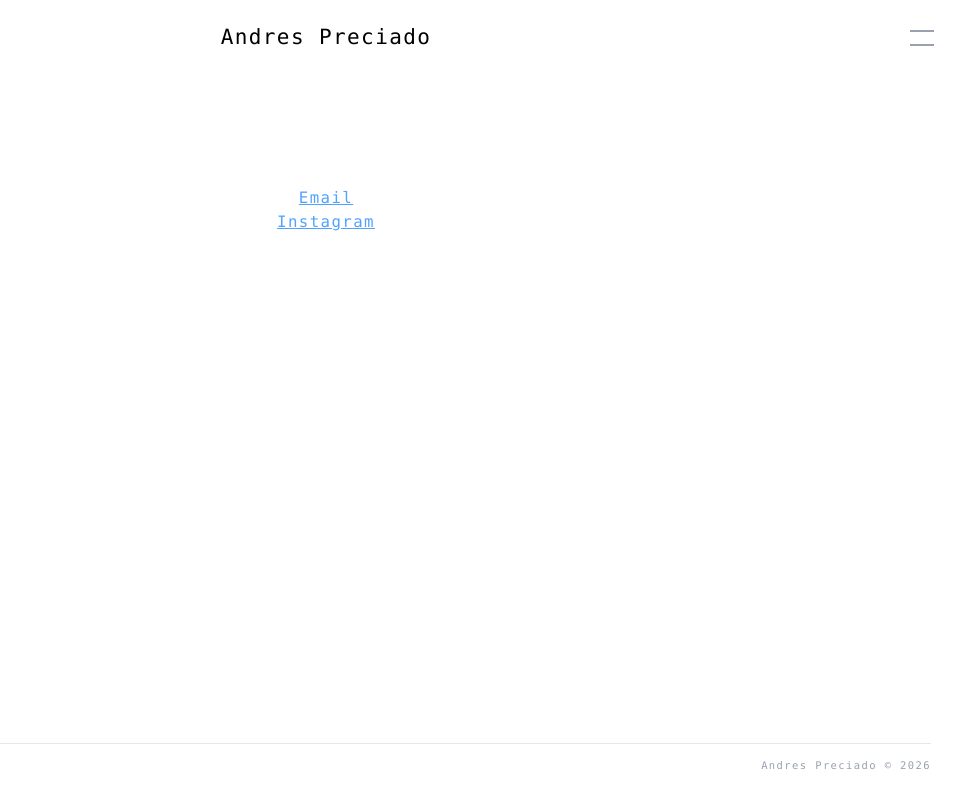
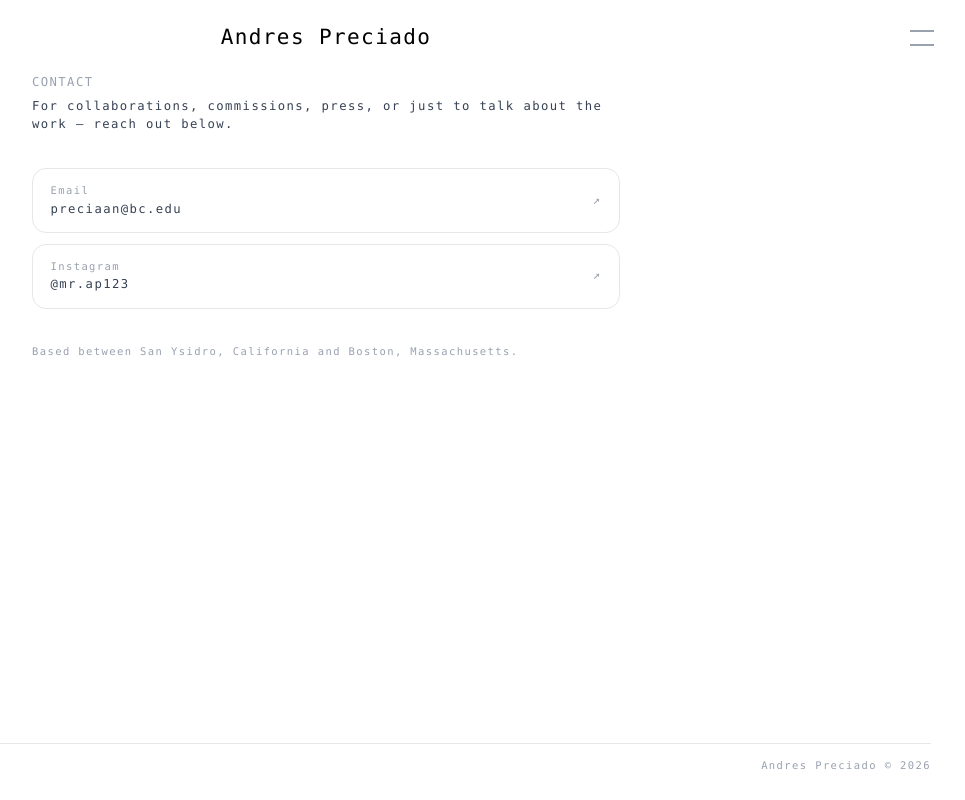
Before and after one commit to h7torres/andres-portfolio, a React (Vite) app: page /contact in a window 1280 px wide. Shown: the whole page, without its empty margins (314-1279 px from the left). Built offline with nearby package versions, Linux system fonts and the light colour scheme.

Commit message:
new contact

```diff
--- a/src/App.jsx
+++ b/src/App.jsx
@@ -2,19 +2,11 @@ import { BrowserRouter, Routes, Route } from "react-router-dom";
 import Bio from "./pages/Bio";
 import Landing from "./pages/Landing";
 import Works from "./pages/Works";
+import Contact from "./pages/Contact";
 import Navbar from "./components/Navbar";
 import Footer from "./components/Footer";
 import WorkDetail from "./pages/WorkDetail";
 import NotFound from "./pages/NotFound";
-
-function Contact() {
-  return (
-    <div className="px-10 mt-32 text-center text-lg font-mono">
-      <p><a href="mailto:preciaan@bc.edu" className="text-blue-400 underline">Email</a></p>
-      <p><a href="https://instagram.com/mr.ap123" target="_blank" rel="noopener noreferrer" className="text-blue-400 underline">Instagram</a></p>
-    </div>
-  );
-}
 
 function App() {
   return (
--- a/src/components/FadeImage.jsx
+++ b/src/components/FadeImage.jsx
@@ -10,7 +10,7 @@ export default function FadeImage({ src, className, alt = "", clip = true, ...pr
         src={src}
         alt={alt}
         onLoad={() => setLoaded(true)}
-        className={`w-full h-full object-cover transition-opacity duration-500 ease-in-out ${
+        className={`w-full h-full object-cover transition-opacity duration-[1400ms] ease-in-out ${
           loaded ? "opacity-100" : "opacity-0"
         }`}
         {...props}
--- a/src/data/projects.js
+++ b/src/data/projects.js
@@ -14,7 +14,7 @@ export const projects = [
   {
     slug: "frontera",
     title: "La Frontera",
-    collaborators: "In Collaboratioon with Hernany Torres and Sanchez Productions", // leave empty string if solo work, or fill in like above
+    collaborators: "In collaboration with Hernany Torres and Sanchez Productions.",
     description: "A triptych on the identities we carry.",
     year: "2024.",
     images: [
--- /dev/null
+++ b/src/pages/Contact.jsx
@@ -0,0 +1,52 @@
+// src/pages/Contact.jsx
+import { createElement } from "react";
+
+function ContactLink({ href, label, value, external }) {
+  return createElement(
+    "a",
+    {
+      href,
+      target: external ? "_blank" : undefined,
+      rel: external ? "noopener noreferrer" : undefined,
+      className:
+        "flex items-center justify-between border border-gray-200 rounded-2xl px-5 py-4 text-sm text-gray-700 hover:bg-gray-50 hover:border-gray-300 transition-colors focus:outline-none",
+    },
+    createElement(
+      "span",
+      { className: "flex flex-col" },
+      createElement("span", { className: "text-gray-400 text-xs mb-1" }, label),
+      createElement("span", null, value)
+    ),
+    createElement("span", { className: "text-gray-400" }, "\u2197")
+  );
+}
+
+export default function Contact() {
+  return (
+    <div className="w-full flex flex-col items-center px-10">
+      <div className="w-full max-w-2xl mx-auto font-mono">
+        <p className="text-sm text-gray-400 mb-2">CONTACT</p>
+        <p className="text-gray-700 text-sm mb-10">
+          For collaborations, commissions, press, or just to talk about the work
+          &mdash; reach out below.
+        </p>
+        <div className="space-y-3">
+          <ContactLink
+            href="mailto:preciaan@bc.edu"
+            label="Email"
+            value="preciaan@bc.edu"
+          />
+          <ContactLink
+            href="https://instagram.com/mr.ap123"
+            label="Instagram"
+            value="@mr.ap123"
+            external
+          />
+        </div>
+        <p className="text-gray-400 text-xs mt-10">
+          Based between San Ysidro, California and Boston,  Massachusetts.
+        </p>
+      </div>
+    </div>
+  );
+}
--- a/src/pages/WorkDetail.jsx
+++ b/src/pages/WorkDetail.jsx
@@ -51,21 +51,21 @@ export default function WorkDetail() {
         <p className="text-gray-500 mb-4 font-mono mt-4 text-xs">{project.year}</p>
       </div>
 
-      <div className="w-full max-w-4xl mx-auto flex justify-between items-center mt-16 font-mono text-sm">
+      <div className="w-full max-w-4xl mx-auto flex justify-between items-center mt-32 pt-6 border-t border-gray-100 font-mono text-xs text-gray-400">
         {prevProject ? (
-          <Link to={`/works/${prevProject.slug}`} className="flex items-center gap-2 text-gray-400 hover:text-gray-300 transition-colors focus:outline-none">
-            <span className="text-base">‹</span><span>{prevProject.title}</span>
+          <Link to={`/works/${prevProject.slug}`} className="flex items-center gap-2 hover:text-gray-600 transition-colors focus:outline-none">
+            <span>←</span><span>{prevProject.title}</span>
           </Link>
         ) : (
-          <span className="flex items-center gap-2 text-gray-300"><span>‹</span></span>
+          <span className="flex items-center gap-2 text-gray-200"><span>←</span></span>
         )}
 
         {nextProject ? (
-          <Link to={`/works/${nextProject.slug}`} className="flex items-center gap-2 text-gray-400 hover:text-gray-300 transition-colors focus:outline-none">
-            <span>{nextProject.title}</span><span className="text-base">›</span>
+          <Link to={`/works/${nextProject.slug}`} className="flex items-center gap-2 hover:text-gray-600 transition-colors focus:outline-none">
+            <span>{nextProject.title}</span><span>→</span>
           </Link>
         ) : (
-          <span className="flex items-center gap-2 text-gray-300"><span>›</span></span>
+          <span className="flex items-center gap-2 text-gray-200"><span>→</span></span>
         )}
       </div>
     </div>
```
Also changed, not shown: build_output.txt (deleted), public/images/home/bc_clean.png (deleted), public/images/home/padres_clean.png (deleted).
